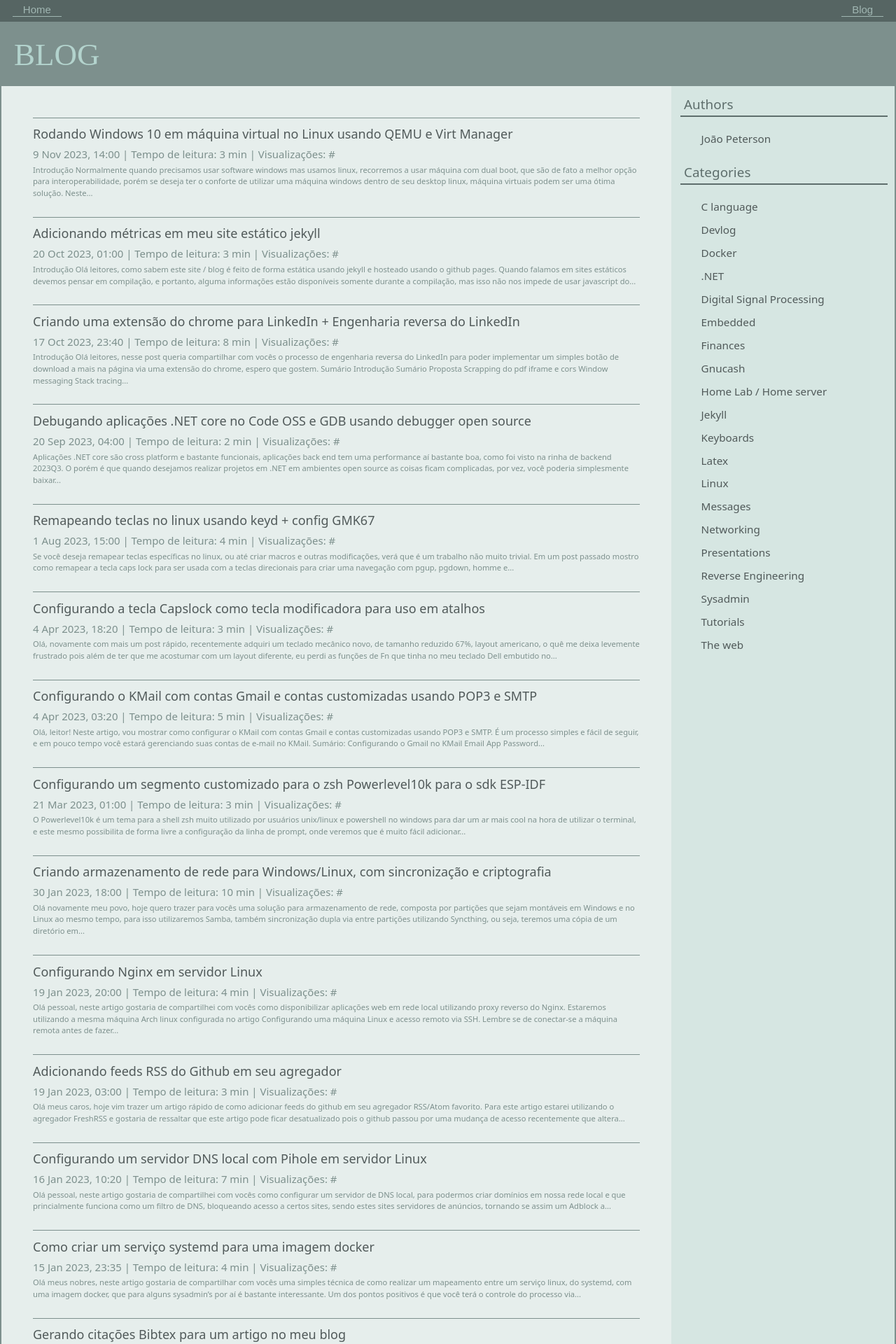
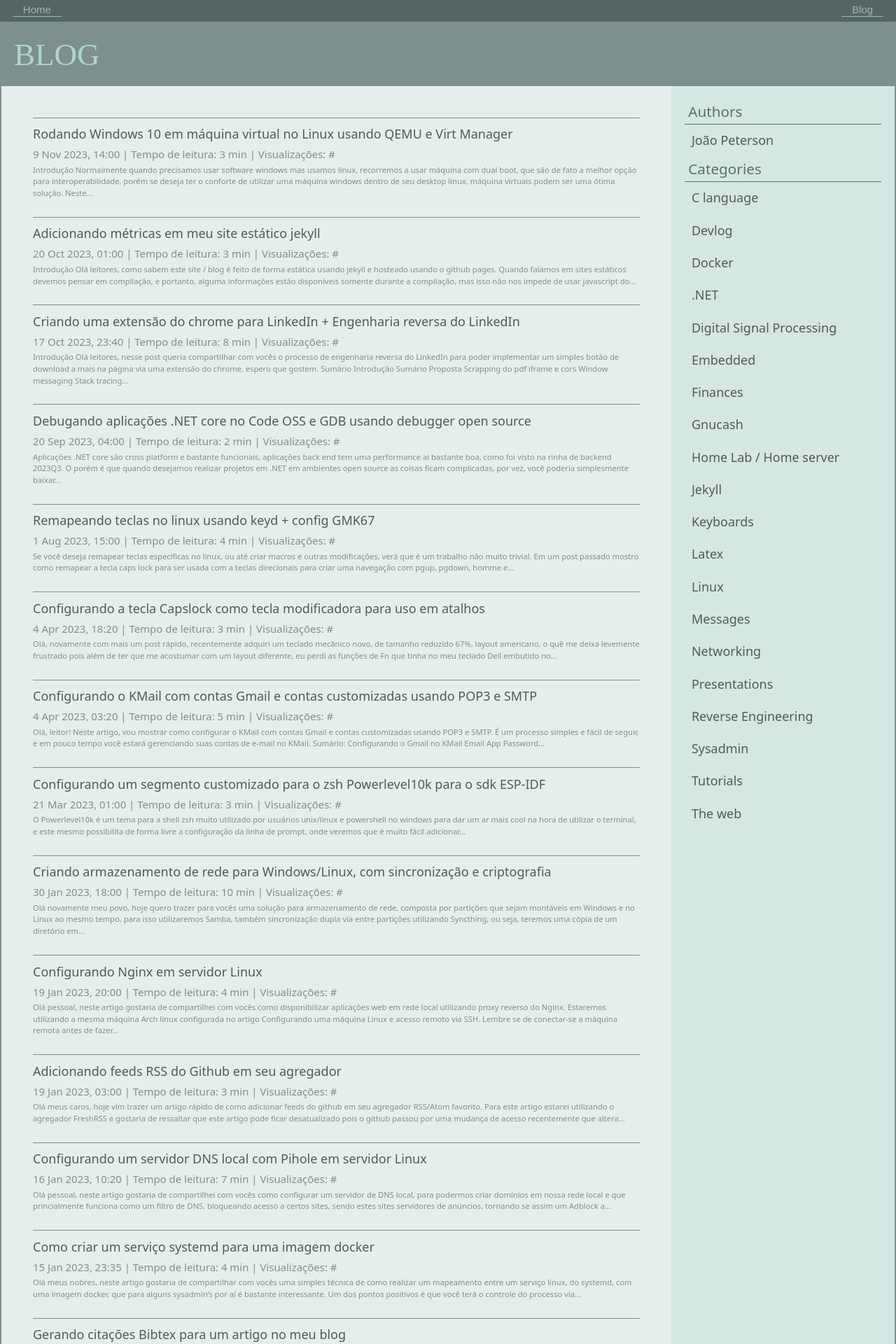
Before and after one commit to Joao-Peterson/joao-peterson.github.io, a Jekyll site: the page built from blog.md, in a window 1280 px wide. Shown: the top 1920 px of the page at 70% size. Built offline with Jekyll 4.4.1, drawn with Linux system fonts in a browser that asks for light colours; nearby versions of some CDN libraries; some web fonts are replaced.

Commit message:
blog page fixes

```diff
--- a/css/blog.css
+++ b/css/blog.css
@@ -90,23 +90,25 @@
 
 .blog-sidebar{
 	background-color: var(--blog-sidebar-background);
-	padding: 10px;
-	padding-left: 13px;
-	font-size: 1.7vh;
+	padding: 2ex;
+	font-size: 2vmin;
 }
 
 .blog-sidebar ul{
-	padding-left: 10%;
-	padding-bottom: 5%;
-	padding-top: 5%;
+	/* padding-left: 1.5ex;
+	padding-bottom: 1ex;
+	padding-top: 1ex; */
 
 	list-style: none;
 	margin: 0;
 }
 
 .blog-sidebar li{
-	padding-top: 5px;
-	padding-bottom: 5px;
+	padding: 1ex;
+
+	white-space: nowrap;
+	overflow: hidden;
+	text-overflow: ellipsis;
 }
 
 .blog-sidebar a{
@@ -128,9 +130,9 @@
 	color: var(--post-text);
 	font-family: 300 13px/20px 'Open Sans',sans-serif;
 	font-weight: 400;
-	font-size: 2.1vh;
+	font-size: 2.3vmin;
 
 	border-style: solid;
 	border-width: 0px;
-	border-bottom-width: 2px;
+	border-bottom-width: 1px;
 }
--- a/css/index.css
+++ b/css/index.css
@@ -25,7 +25,6 @@
 article{
 	margin: auto;
 	max-width: 100%;
-	/* width: 50%; */
 }
 
 @media only screen and (min-width: 1500px){
--- a/js/goatcounter.js
+++ b/js/goatcounter.js
@@ -7,6 +7,7 @@
 
 	fetch(goatUrl,{
 		method: "GET",
+		cache: "default",
 		// mode: "no-cors"
 	})
 	.then((res) => res.json())
```
